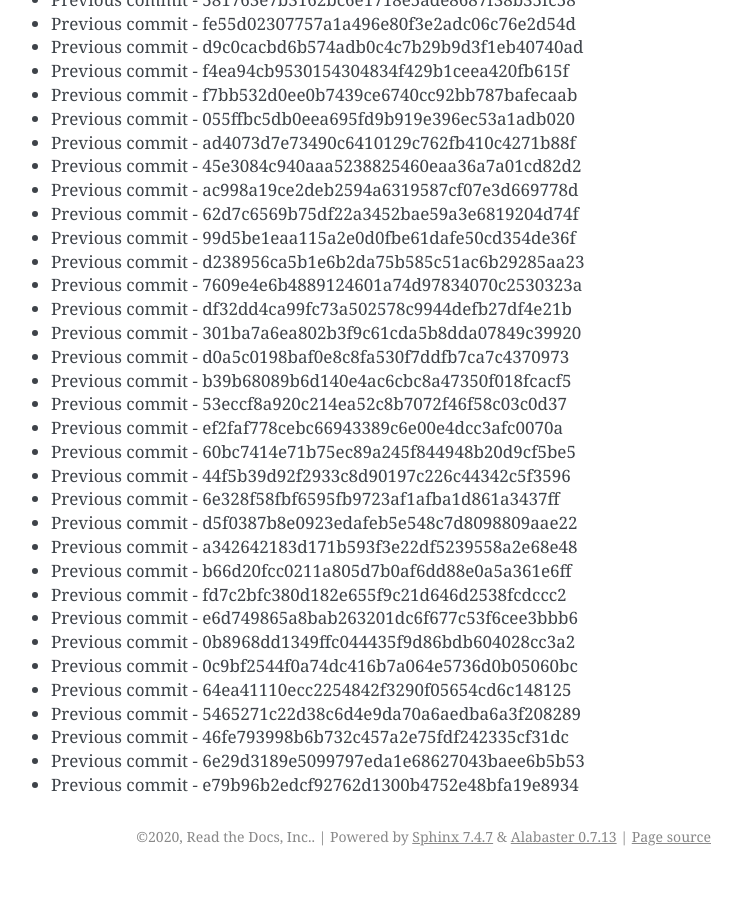
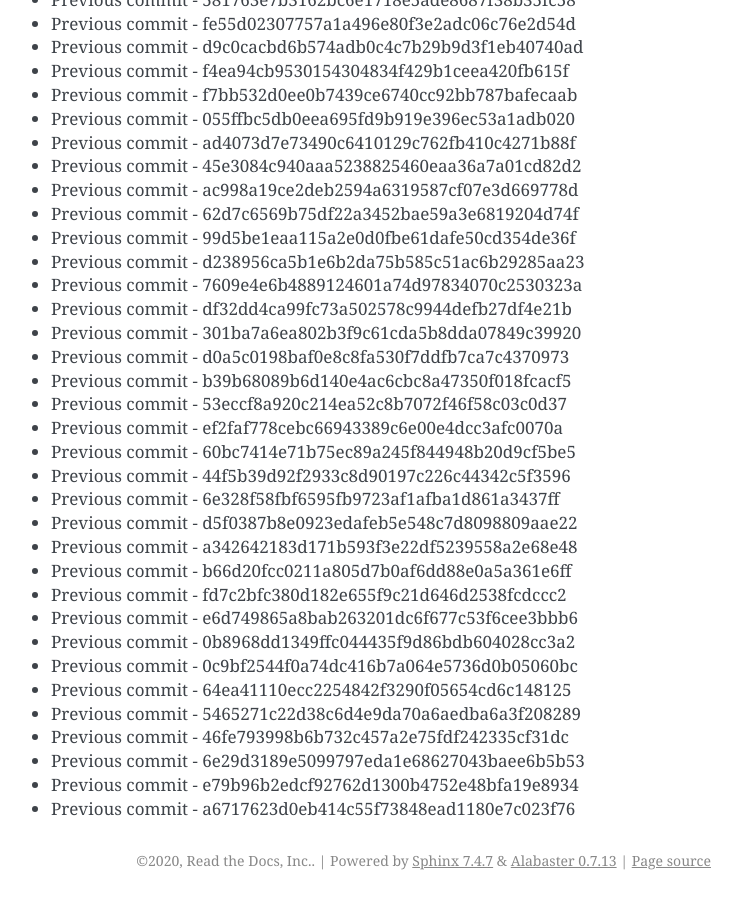
Before and after one commit to readthedocs/rtd-git-stresstest, a Sphinx documentation site: the page built from docs/updates.rst, in a window 1280 px wide and 900 px high, scrolled down 61433 px. Shown: the whole window, without its empty margins (399-1141 px from the left). Built offline with Sphinx 7.4.7, drawn with Linux system fonts in a browser that asks for light colours; before the commit the page ends 62309 px from its top, so only the background shows below that.

Commit message:
Generating commit from previous: a6717623d0eb414c55f73848ead1180e7c023f76

```diff
--- a/docs/updates.rst
+++ b/docs/updates.rst
@@ -2613,3 +2613,4 @@ It can be tested for any performance characteristics.
 * Previous commit - 46fe793998b6b732c457a2e75fdf242335cf31dc
 * Previous commit - 6e29d3189e5099797eda1e68627043baee6b5b53
 * Previous commit - e79b96b2edcf92762d1300b4752e48bfa19e8934
+* Previous commit - a6717623d0eb414c55f73848ead1180e7c023f76
```
